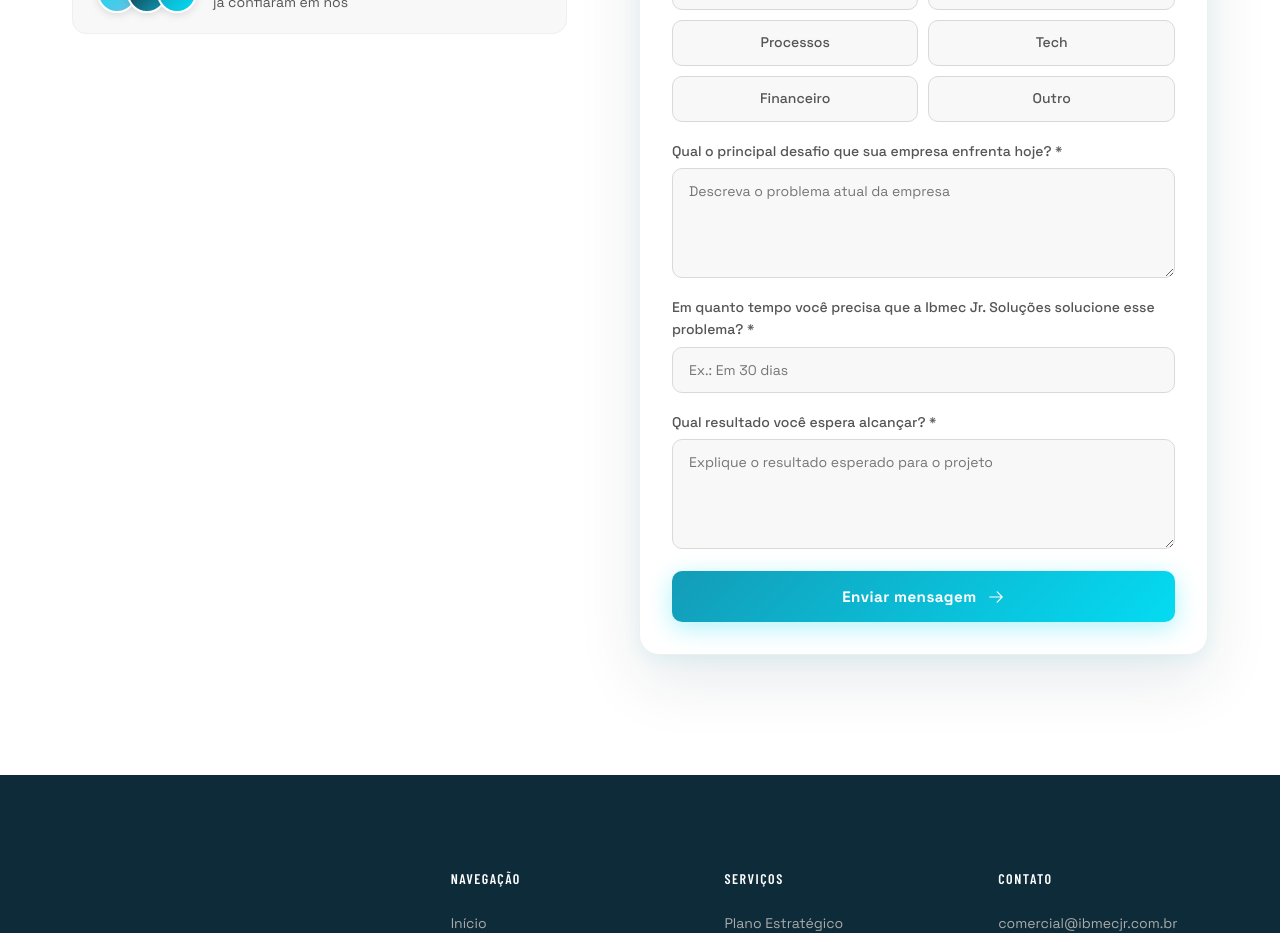
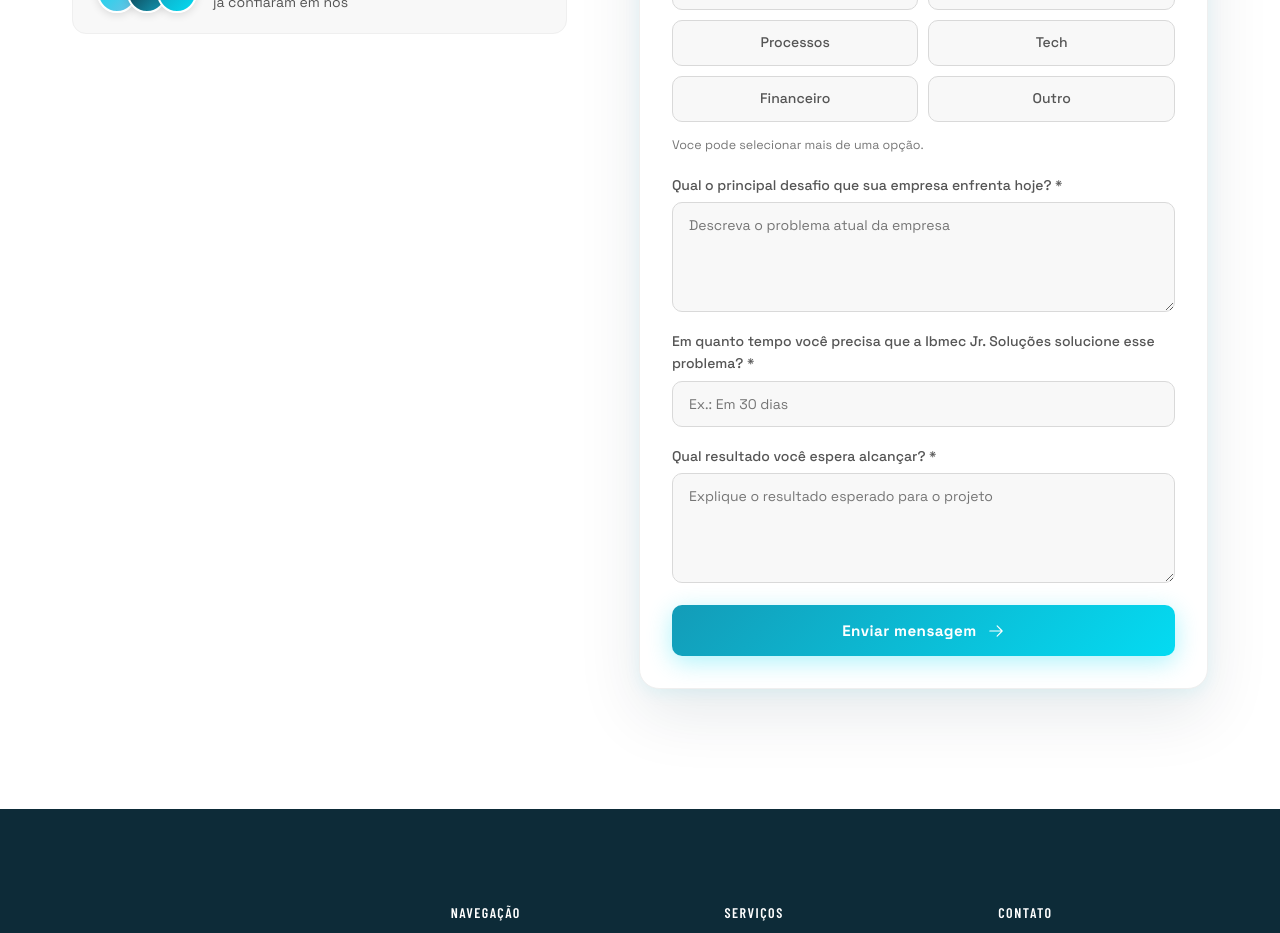
Before and after one commit to ibmecjrsolucoes/siteibmec, a React (Vite) app in the folder site/: page /contato in a window 1280 px wide. Shown: the part 2360-3293 px from the top of the page. Built offline with nearby package versions, Linux system fonts and the light colour scheme; a web font is replaced by a local one.

Commit message:
texto falando sobre a multiplicidade da entrada do campo de seleção de serviços adicionado

```diff
--- a/site/src/components/Contact.css
+++ b/site/src/components/Contact.css
@@ -100,6 +100,12 @@
   font-weight: var(--fw-medium);
   color: var(--color-gray-500);
   margin-bottom: 6px;
+}
+
+.contact__field-hint {
+  margin: 8px 0 0;
+  font-size: 0.78rem;
+  color: var(--color-gray-400);
 }
 
 .contact__field input,
--- a/site/src/components/Contact.tsx
+++ b/site/src/components/Contact.tsx
@@ -291,6 +291,7 @@ export default function Contact() {
                       </label>
                     ))}
                   </div>
+                  <p className="contact__field-hint">Voce pode selecionar mais de uma opção.</p>
                 </div>
 
                 {form.servico.includes('Outro') && (
--- a/site/src/pages/ContatoPage.css
+++ b/site/src/pages/ContatoPage.css
@@ -558,6 +558,12 @@
   color: var(--color-gray-500);
 }
 
+.ct-field__hint {
+  margin: 8px 0 0;
+  font-size: 0.78rem;
+  color: var(--color-gray-400);
+}
+
 .ct-field input,
 .ct-field select,
 .ct-field textarea {
--- a/site/src/pages/ContatoPage.tsx
+++ b/site/src/pages/ContatoPage.tsx
@@ -469,6 +469,7 @@ export default function ContatoPage() {
                           </label>
                         ))}
                       </div>
+                      <p className="ct-field__hint">Voce pode selecionar mais de uma opção.</p>
                     </div>
 
                     {form.servico.includes('Outro') && (
```
